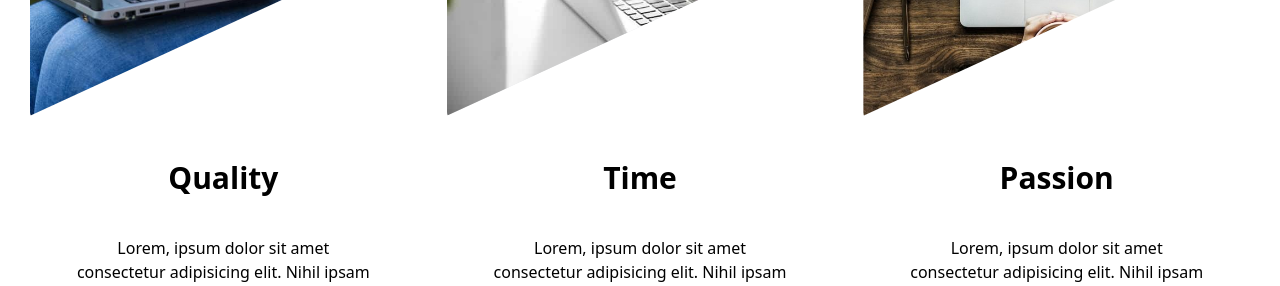
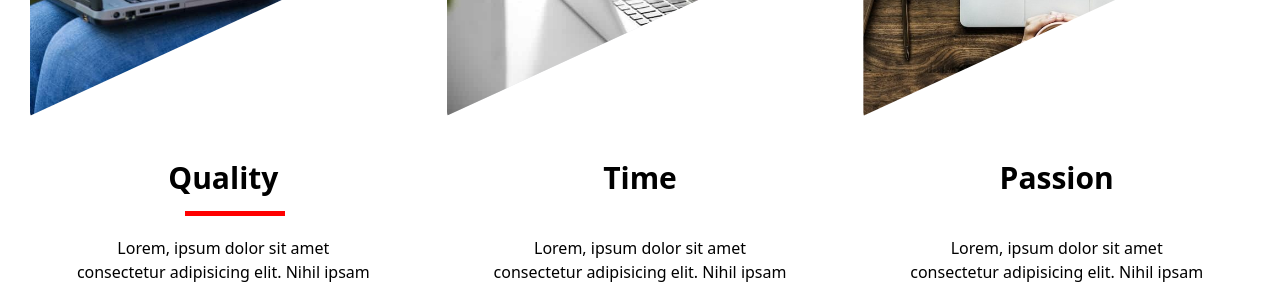
Before and after one commit to boris2442/galeriesimodev, a website: page src/index.html in a window 1280 px wide. Shown: the part 4660-4946 px from the top of the page. Drawn offline with nearby package versions, Linux system fonts and the light colour scheme.

```diff
--- a/src/index.html
+++ b/src/index.html
@@ -329,7 +329,7 @@
     <div class="flex gap-[30px]  justify-center">
 <div class="flex flex-col text-center">
     <img src="/imgs/features-01.jpg" alt="" class=" clip rounded-lg ">
-    <h3 class="text-center font-bold text-3xl py-[40px] relative">Quality</h3>
+    <h3 class="quality text-center font-bold text-3xl py-[40px] relative">Quality</h3>
     <p class="text-center">Lorem, ipsum dolor sit amet <br> consectetur adipisicing elit. Nihil ipsam <br> quos cum, rerum obcaecati perferendis!</p>
     <button class=" px-[10px] py-[5px] border-2 border-solid">Lire plus</button>
 </div>
--- a/src/input.css
+++ b/src/input.css
@@ -31,4 +31,15 @@
     .clip{
         clip-path: polygon(100% 0, 100% 53%, 0 99%, 0 0%);
     }
+    .quality::after{
+        content:"";
+        background-color: red;
+        height: 5px;
+        width:100px;
+        bottom:20px;
+        border: none;
+        left:40%;
+        position: absolute;
+
+    }
 }
```
Also changed, not shown: src/output.css.
